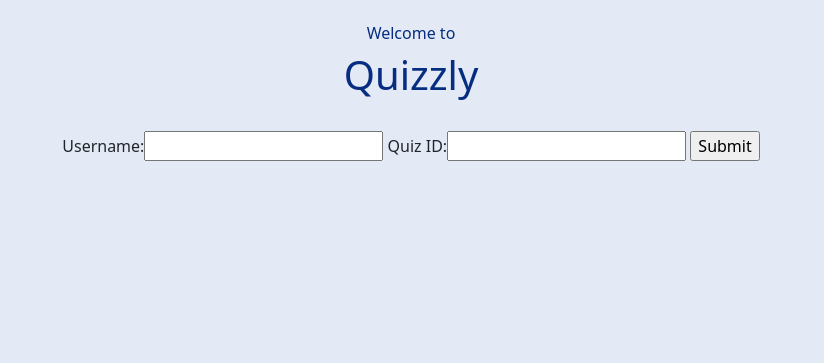
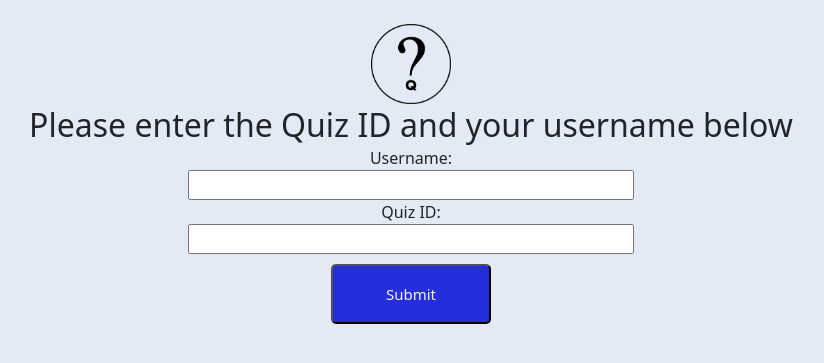
Before and after one commit to Flippo1337/quizzly, a Flask app: page /student_landing in a window 1280 px wide. Shown: the part 56-419 px from the top of the page, without its empty margins (229-1053 px from the left). Run offline with Flask 2, Linux system fonts and the light colour scheme; parts of the project's set-up code (start-up, migrations or seed data) failed here and were passed over; some libraries are stand-ins or nearby versions.

Commit message:
finished pages - home, teacher+student landings, student lobby, questions

```diff
--- a/quiz_app/main/routes.py
+++ b/quiz_app/main/routes.py
@@ -14,8 +14,3 @@ def index():
 @main.route("/about")
 def about():
     return render_template('about.html', title='About')
-
-
-@main.route('/teacher-login')
-def teacher_login():
-    return render_template('teacherlogin.html')
--- a/quiz_app/static/main.css
+++ b/quiz_app/static/main.css
@@ -31,7 +31,7 @@ body {
   margin-right: auto;
 }
 
-.other-button-custom {
+.home-button-custom {
     background-color: #242edd;
     color: #f7f6f8;
     padding: 10px;
@@ -40,8 +40,6 @@ body {
     font-size: 15px;
     border-radius: 10px;
     cursor: pointer;
-    -moz-border-radius: 10px;
-    -webkit-border-radius: 10px;
     margin:10px;
     text-align: center;
     }
@@ -60,3 +58,33 @@ body {
     text-align: center;
     padding-bottom: 1px;
     }
+
+.other-button-custom {
+    background-color: #242edd;
+    color: #f7f6f8;
+    padding: 5px;
+    height: 60px;
+    width: 160px;
+    font-size: 15px;
+    border-radius: 5px;
+    cursor: pointer;
+    margin:10px;
+    text-align: center;
+    }
+
+.loader {
+  border: 16px solid #43ccde; /* Light grey */
+  border-top: 16px solid #0a5ede; /* Blue */
+  border-radius: 50%;
+  width: 95px;
+  height: 95px;
+    display: block;
+  margin-left: auto;
+  margin-right: auto;
+  animation: spin 2s linear infinite;
+}
+
+@keyframes spin {
+  0% { transform: rotate(0deg); }
+  100% { transform: rotate(360deg); }
+}
--- a/quiz_app/student/routes.py
+++ b/quiz_app/student/routes.py
@@ -3,7 +3,6 @@ from quiz_app.questions.question_types.question_generator import generate_two_nu
 from quiz_app.student.forms import EnterQuiz
 
 student = Blueprint('student', __name__)
-
 
 
 @student.route('/student_landing', methods=['GET', 'POST'])
@@ -18,6 +17,11 @@ def student_landing():
     return render_template('student_landing.html', form=form, name=name)
 
 
+@student.route('/student_quiz_lobby')
+def student_quiz_lobby():
+    return render_template('student_quiz_lobby.html')
+
+
 @student.route('/question')
 def question():
     question_data = generate_two_number_addition_or_subtraction_question('addition')
--- a/quiz_app/templates/home.html
+++ b/quiz_app/templates/home.html
@@ -10,12 +10,12 @@
     <div class="btn-group-vertical" style="display: flex; align-items: center">
         <nav>
             <a href="{{ url_for('student.student_landing')}}">
-                <button class="other-button-custom">Student</button>
+                <button class="home-button-custom">Student</button>
             </a>
         </nav>
         <nav>
             <a href="{{ url_for('teacher.teacher_landing')}}">
-                <button class="other-button-custom">Teacher</button>
+                <button class="home-button-custom">Teacher</button>
             </a>
         </nav>
     </div>
--- a/quiz_app/templates/student_landing.html
+++ b/quiz_app/templates/student_landing.html
@@ -1,18 +1,24 @@
 {% extends "base.html" %}
 {% block content %}
     <br/>
-    <h6    align="center" class="site-header"> Welcome to </h6>
-    <h1 align="center" class="site-header"> Quizzly </h1>
-    <br>
-
-    <div align="center">
-    <form method="POST">
-    {{ form.hidden_tag() }}
-    {{ form.name.label}}{{form.name()}}
-    {{ form.quiz_id.label}}{{form.quiz_id()}}
-    {{ form.submit() }}
-    </form>
+    <img alt="Quizzly logo" class="center" src="{{ url_for('static', filename='images/quizzly logo.png')}}" width="80">
+    <h2 style="margin: 2px" align="center">Please enter the Quiz ID and your username below</h2>
+    <div class="container" align="center">
+    <div method="POST">
+        {{ form.hidden_tag() }}
+        <div class="row" align="center" style="width: 40%">
+        {{ form.name.label}}
+        {{ form.name()}}
+        </div>
+        <div class="row" align="center" style="width: 40%">
+        {{ form.quiz_id.label}}
+        {{ form.quiz_id()}}
+        </div>
+        <nav>
+            <a href="{{ url_for('student.student_quiz_lobby') }}">
+                {{ form.submit(class_="other-button-custom") }}
+            </a>
+        </nav>
     </div>
-
-
+    </div>
 {% endblock %}
```
Also changed, not shown: quiz_app/teacher/forms.py (+29 -3 lines), quiz_app/templates/student_quiz_lobby.html (added, +8 -0 lines), quiz_app/templates/studentlogin.html (deleted, +0 -20 lines), quiz_app/templates/teacher_landing.html (+17 -10 lines), quiz_app/templates/teacherlogin.html (deleted, +0 -18 lines).
